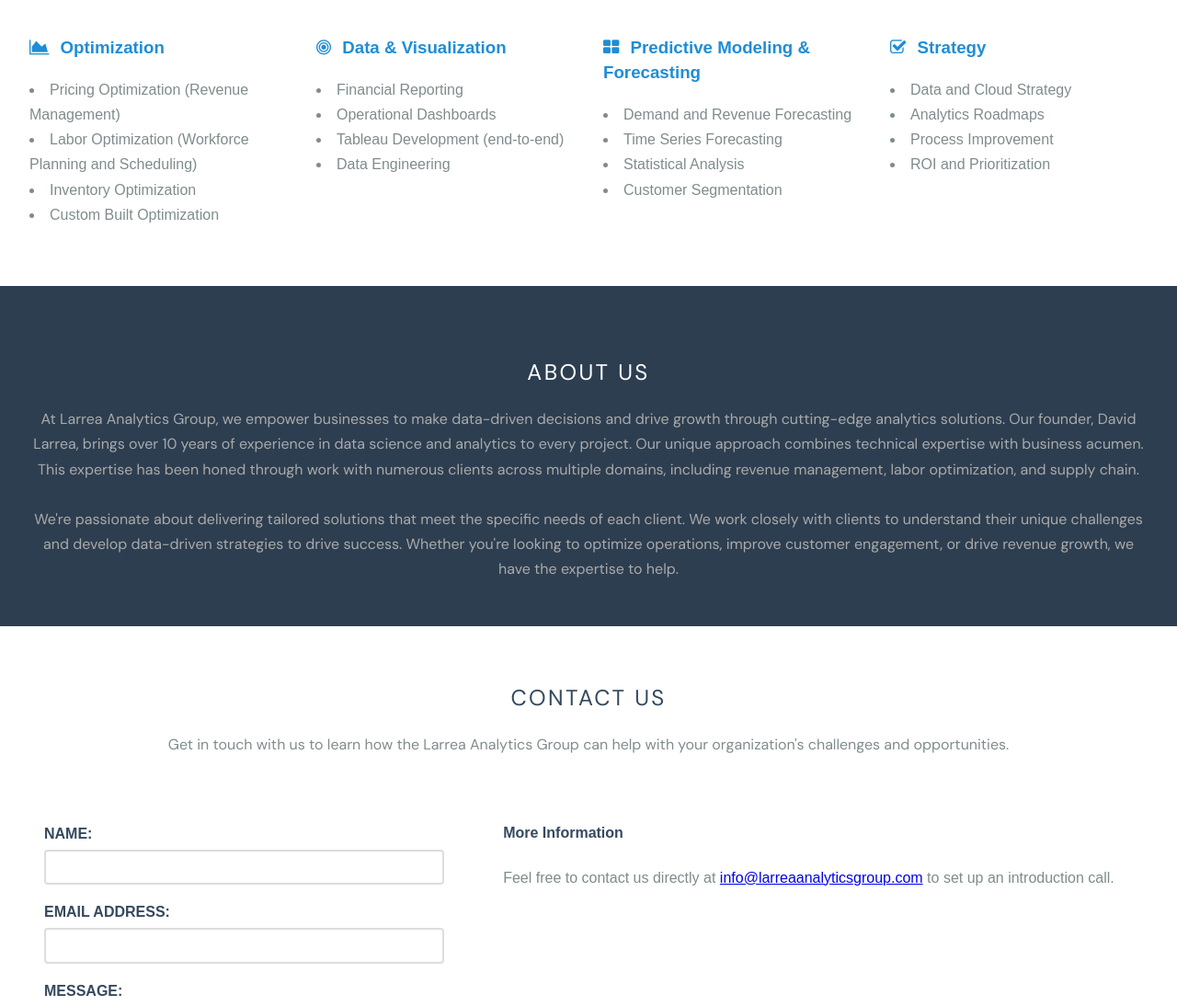
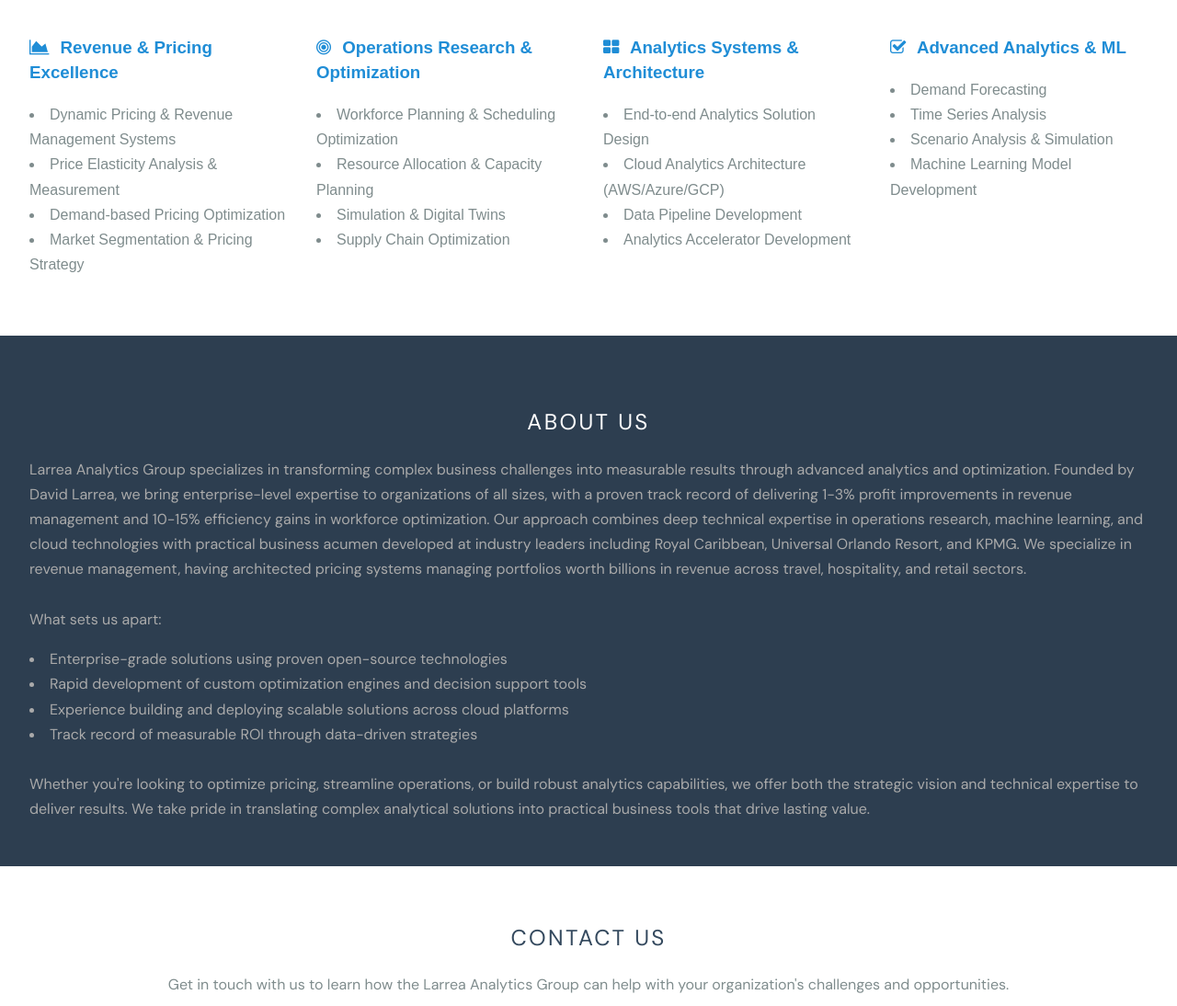
Before and after one commit to larreaanalyticsgroup/larreaanalyticsgroup.github.io, a plain HTML site: page index.html in a window 1280 px wide. Shown: the part 808-1902 px from the top of the page at 92% size. Drawn offline with nearby package versions, Linux system fonts and the light colour scheme.

Commit message:
Update index.html based on Claude

```diff
--- a/index.html
+++ b/index.html
@@ -51,42 +51,42 @@
 
                 <h3 class="content-subhead">
                     <i class="fa fa-area-chart"></i>
-                    Optimization
+                    Revenue & Pricing Excellence
                 </h3>
-                <li>Pricing Optimization (Revenue Management)</li>
-                <li>Labor Optimization (Workforce Planning and Scheduling)</li>
-                <li>Inventory Optimization</li>
-                <li>Custom Built Optimization</li>
+                <li>Dynamic Pricing & Revenue Management Systems</li>
+                <li>Price Elasticity Analysis & Measurement</li>
+                <li>Demand-based Pricing Optimization</li>
+                <li>Market Segmentation & Pricing Strategy</li>
             </div>
             <div class="l-box pure-u-1 pure-u-md-1-2 pure-u-lg-1-4">
                 <h3 class="content-subhead">
                     <i class="fa fa-bullseye" aria-hidden="true"></i>
-                    Data & Visualization
+                    Operations Research & Optimization
                 </h3>
-                <li>Financial Reporting</li>
-                <li>Operational Dashboards</li>
-                <li>Tableau Development (end-to-end)</li>
-                <li>Data Engineering</li>
+                <li>Workforce Planning & Scheduling Optimization</li>
+                <li>Resource Allocation & Capacity Planning</li>
+                <li>Simulation & Digital Twins</li>
+                <li>Supply Chain Optimization</li>
             </div>
             <div class="l-box pure-u-1 pure-u-md-1-2 pure-u-lg-1-4">
                 <h3 class="content-subhead">
                     <i class="fa fa-th-large"></i>
-                    Predictive Modeling & Forecasting
+                    Analytics Systems & Architecture
                 </h3>
-                <li>Demand and Revenue Forecasting</li>
-                <li>Time Series Forecasting</li>
-                <li>Statistical Analysis</li>
-                <li>Customer Segmentation</li>
+                <li>End-to-end Analytics Solution Design</li>
+                <li>Cloud Analytics Architecture (AWS/Azure/GCP)</li>
+                <li>Data Pipeline Development</li>
+                <li>Analytics Accelerator Development</li>
             </div>
             <div class="l-box pure-u-1 pure-u-md-1-2 pure-u-lg-1-4">
                 <h3 class="content-subhead">
                     <i class="fa fa-check-square-o"></i>
-                    Strategy
+                    Advanced Analytics & ML
                 </h3>
-                <li>Data and Cloud Strategy</li>
-                <li>Analytics Roadmaps</li>
-                <li>Process Improvement</li>
-                <li>ROI and Prioritization</li>
+                <li>Demand Forecasting</li>
+                <li>Time Series Analysis</li>
+                <li>Scenario Analysis & Simulation</li>
+                <li>Machine Learning Model Development</li>
             </div>
         </div>
     </div>
@@ -94,14 +94,17 @@
     <div class="ribbon l-box-lrg" id="about">
         <div>
             <h2 class="content-head content-head-ribbon is-center">About Us</h2>
-            <p class="is-center">
-                At Larrea Analytics Group, we empower businesses to make data-driven decisions and drive growth through cutting-edge analytics
-solutions. Our founder, David Larrea, brings over 10 years of experience in data science and analytics to every project. Our unique approach combines
-technical expertise with business acumen. This expertise has been honed through work with numerous clients across multiple domains,
-including revenue management, labor optimization, and supply chain.
-<br><br>
-We're passionate about delivering tailored solutions that meet the specific needs of each client. We work closely with clients to understand their unique challenges and develop data-driven strategies to drive success. Whether
-you're looking to optimize operations, improve customer engagement, or drive revenue growth, we have the expertise to help.
+            <p>
+                Larrea Analytics Group specializes in transforming complex business challenges into measurable results through advanced analytics and optimization. Founded by David Larrea, we bring enterprise-level expertise to organizations of all sizes, with a proven track record of delivering 1-3% profit improvements in revenue management and 10-15% efficiency gains in workforce optimization.
+Our approach combines deep technical expertise in operations research, machine learning, and cloud technologies with practical business acumen developed at industry leaders including Royal Caribbean, Universal Orlando Resort, and KPMG. We specialize in revenue management, having architected pricing systems managing portfolios worth billions in revenue across travel, hospitality, and retail sectors.
+<br><br>What sets us apart:
+
+<li>Enterprise-grade solutions using proven open-source technologies</li>
+<li>Rapid development of custom optimization engines and decision support tools</li>
+<li>Experience building and deploying scalable solutions across cloud platforms</li>
+<li>Track record of measurable ROI through data-driven strategies</li>
+<br>
+Whether you're looking to optimize pricing, streamline operations, or build robust analytics capabilities, we offer both the strategic vision and technical expertise to deliver results. We take pride in translating complex analytical solutions into practical business tools that drive lasting value.
             </p>
         </div>
     </div>
```
